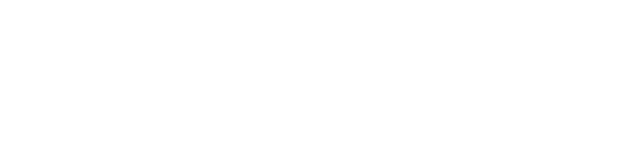
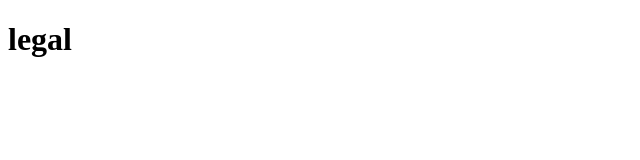
Before and after one commit to devrenan96/teste, a plain HTML site: page index.html in a window 1280 px wide. Shown: the whole page, without its empty margins (0-640 px from the left). Drawn offline with Linux system fonts and the light colour scheme.

Commit message:
segundo commit

```diff
--- a/index.html
+++ b/index.html
@@ -6,6 +6,7 @@
     <title>curso de git e github</title>
 </head>
 <body>
+    <h1>legal</h1>
 
 </body>
 </html>
```
Also changed, not shown: 1 other file.
